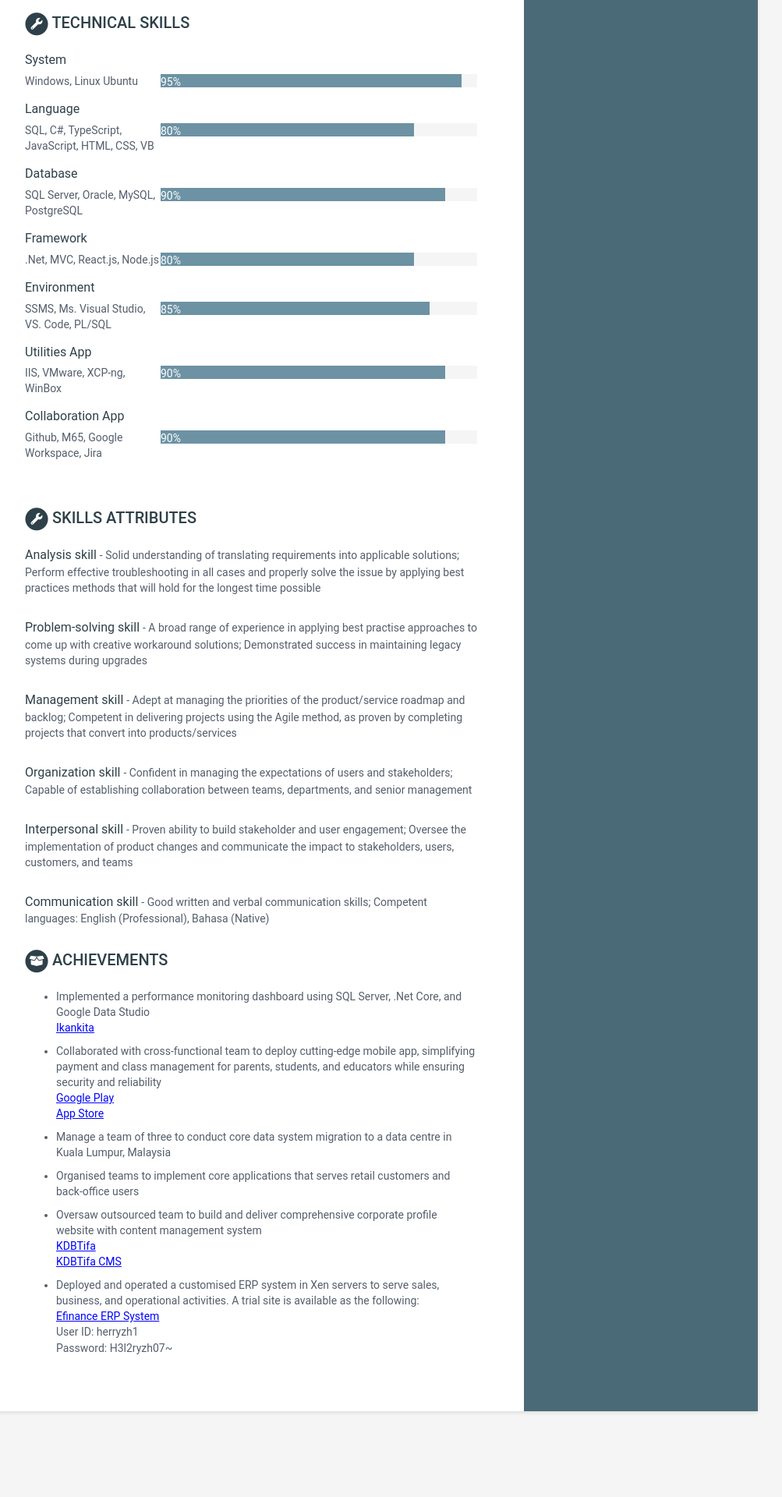
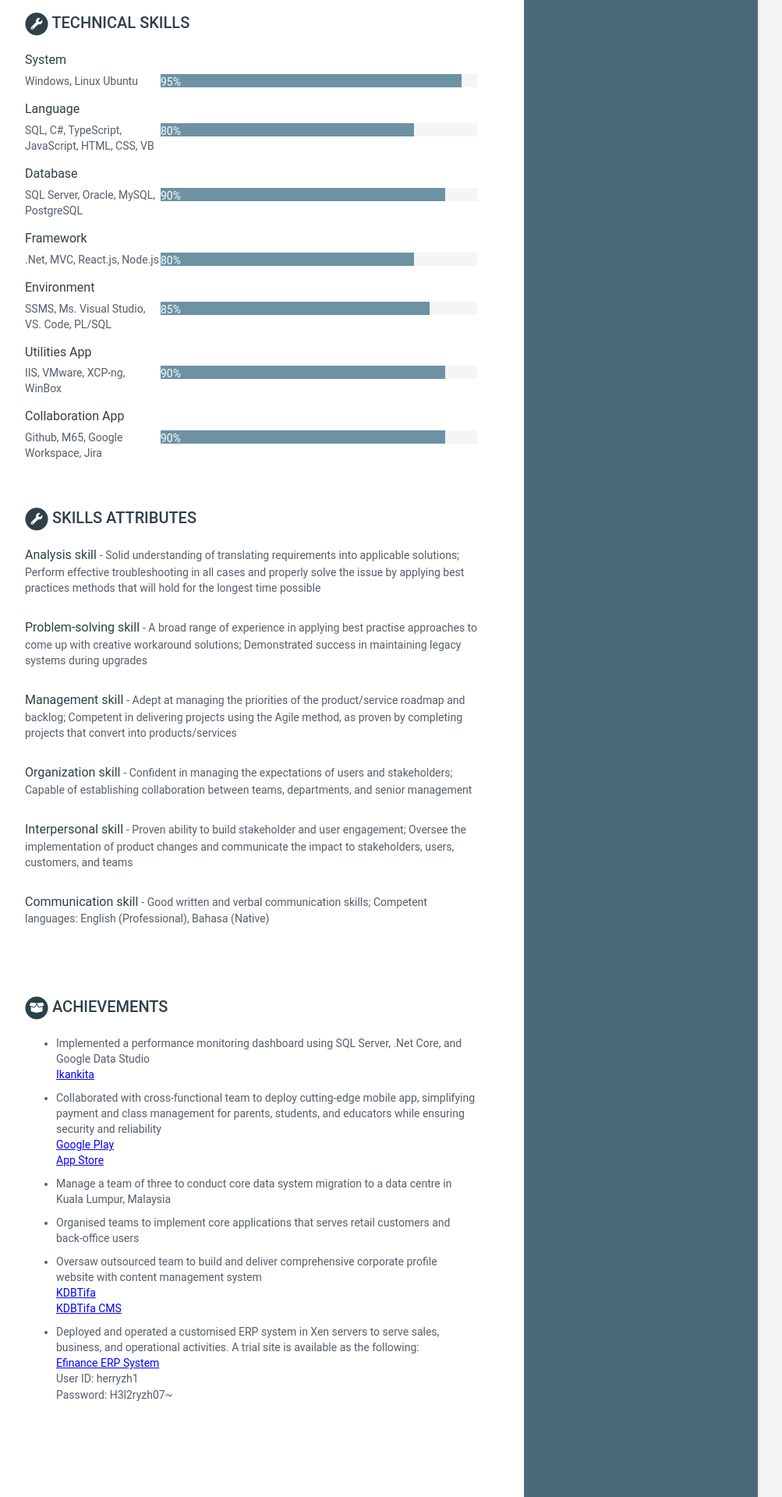
Before and after one commit to hz81/cv-se4, a Jekyll site: the page built from index.html, in a window 1280 px wide. Shown: the part 2437-4357 px from the top of the page at 78% size, without its empty margins (168-1171 px from the left). Built offline with Jekyll 4.4.1, drawn with Linux system fonts in a browser that asks for light colours; before the commit the page ends 4247 px from its top, so only the background shows below that.

Commit message:
Update achievements.html

```diff
--- a/_includes/achievements.html
+++ b/_includes/achievements.html
@@ -1,7 +1,7 @@
 {% assign achievements = site.data.data.achievements %}
 {% if achievements %}
-<!--<div class="gap-navbar" id="s-achievements"></div>-->
-  <sectionwithgap class="section skills-a-section">
+<div class="gap-navbar" id="s-achievements"></div>
+  <section class="section skills-a-section">
     <h2 class="section-title">
       <span class="fa-stack fa-xs">
         <i class="fas fa-circle fa-stack-2x"></i>
@@ -27,5 +27,5 @@
       {% endif %}
     </ul>
     {% endfor %}
-  </sectionwithgap>
+  </section>
 {% endif %}
```
